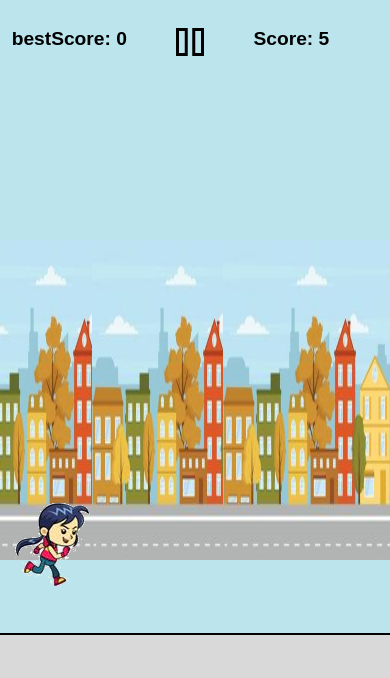
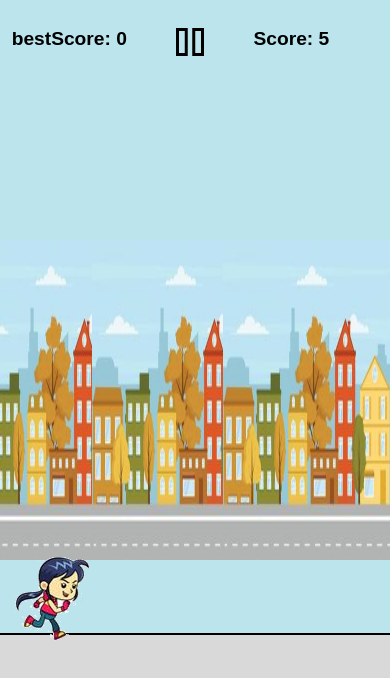
Before and after one commit to araujobrunodev/Air-girl, a React (Vite) app: page /playing in a window 390 px wide. Shown: the top 678 px of the page. Built offline with nearby package versions, Linux system fonts and the light colour scheme; a web font is replaced by a local one.

Commit message:
implement responsive obstacle

```diff
--- a/src/css/baseObstacle.css
+++ b/src/css/baseObstacle.css
@@ -1,10 +1,8 @@
 #base-obstacle {
-    position: absolute;
+    position: relative;
     display: flex;
 
     flex-direction: row;
-
-    top: 69%;
 
     width: 100%;
     height: 3.4rem;
@@ -12,3 +10,33 @@
 
     overflow: hidden;
 }
+
+@media screen and (max-width: 1600px) {
+    #base-obstacle {
+        top: 44.7rem;
+    }
+}
+
+@media only screen and (max-width: 412px) {
+    #base-obstacle {
+        top: 38.2rem;
+    }
+}
+
+@media only screen and (max-width: 390px) {
+    #base-obstacle {
+        top: 36.3rem;
+    }
+}
+
+@media only screen and (max-width: 385px) {
+    #base-obstacle {
+        top: 36.8rem;
+    }
+}
+
+@media only screen and (max-width: 375px) {
+    #base-obstacle {
+        top: 34.8rem;
+    }
+}
```
